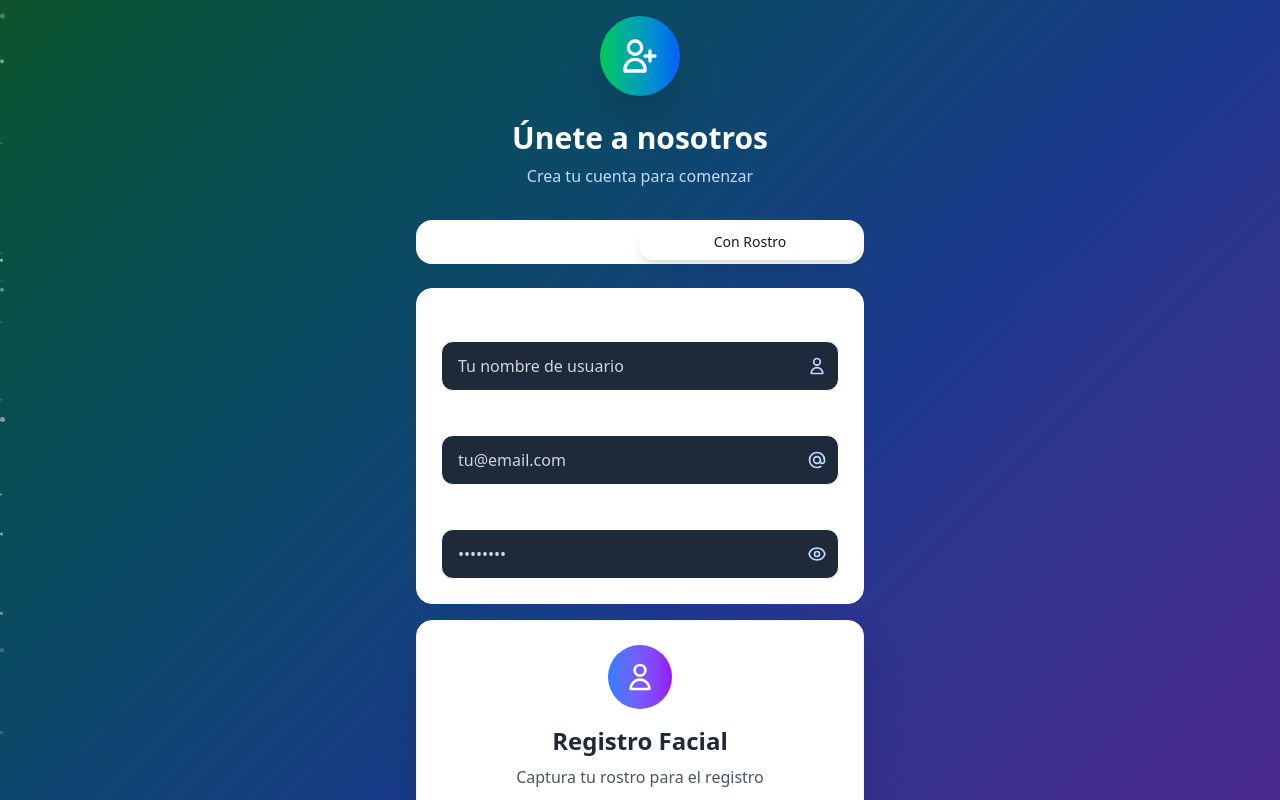
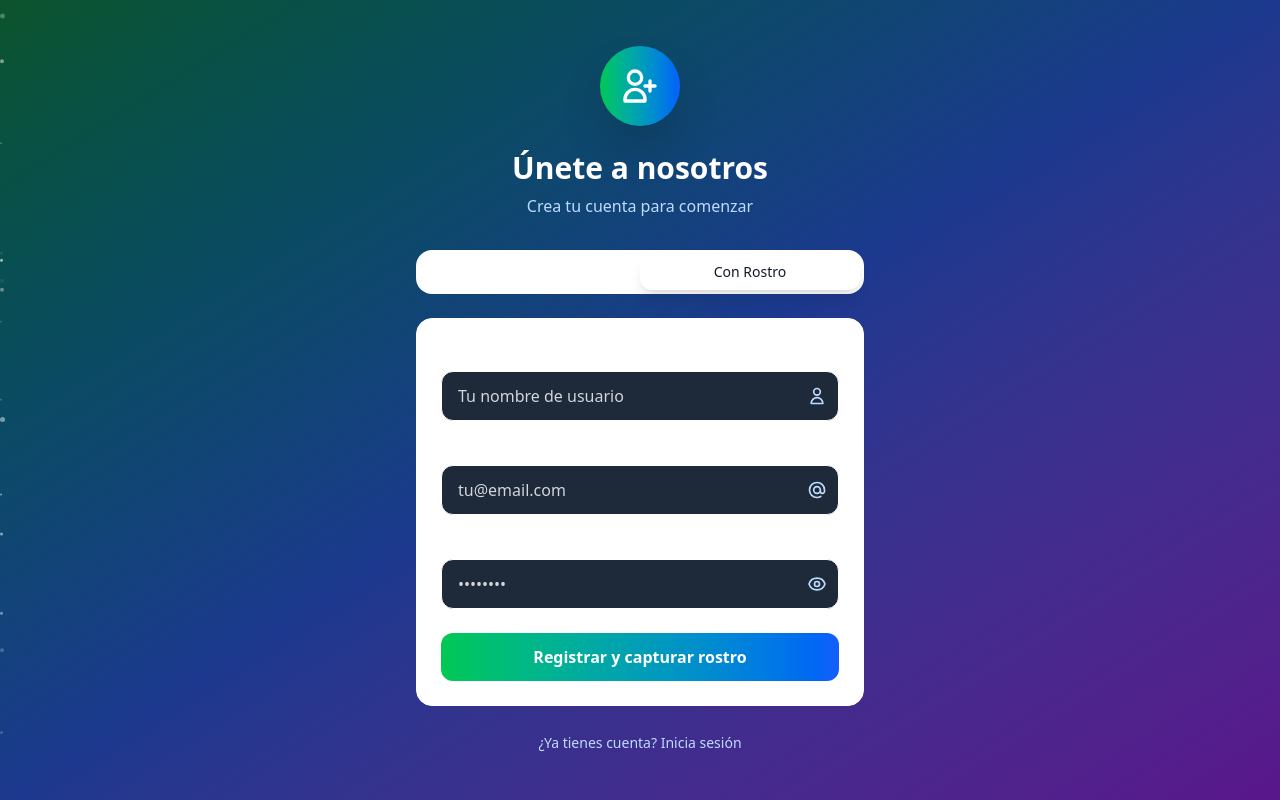
Before and after one commit to ferblanco75/ia-next, a Next.js app: page /register in a window 1280 px wide. Both pictures are taken after a click on the button "Con Rostro". Shown: the top 800 px of the page. Built offline with nearby package versions, Linux system fonts and the light colour scheme.

Commit message:
agrego flujo de registro en 2 pasos

```diff
--- a/src/components/DynamicRegister.js
+++ b/src/components/DynamicRegister.js
@@ -9,7 +9,8 @@ const DynamicRegister = () => {
     username: '',
     email: '',
     password: '',
-    confirmPassword: ''
+    confirmPassword: '',
+    showFaceAuth: false
   });
   const [isLoading, setIsLoading] = useState(false);
   const [error, setError] = useState('');
@@ -366,7 +367,24 @@ const DynamicRegister = () => {
                 exit={{ opacity: 0, x: 20 }}
                 transition={{ duration: 0.3 }}
               >
-                <form className="bg-white bg-opacity-10 backdrop-blur-lg rounded-2xl p-6 border border-white border-opacity-20 mb-4">
+                {!formData.showFaceAuth ? (
+                  <form
+                    className="bg-white bg-opacity-10 backdrop-blur-lg rounded-2xl p-6 border border-white border-opacity-20 mb-4"
+                    onSubmit={e => {
+                      e.preventDefault();
+                      // Validación básica
+                      if (!formData.username || !formData.email || !formData.password) {
+                        setError('Todos los campos son requeridos');
+                        return;
+                      }
+                      if (formData.password.length < 6) {
+                        setError('La contraseña debe tener al menos 6 caracteres');
+                        return;
+                      }
+                      setError('');
+                      setFormData({ ...formData, showFaceAuth: true });
+                    }}
+                  >
                     <div className="space-y-4">
                       {/* Username */}
                       <div>
@@ -440,7 +458,16 @@ const DynamicRegister = () => {
                         </div>
                       </div>
                     </div>
+                    <motion.button
+                      type="submit"
+                      whileHover={{ scale: 1.02 }}
+                      whileTap={{ scale: 0.98 }}
+                      className="w-full mt-6 bg-gradient-to-r from-green-500 to-blue-600 text-white py-3 px-6 rounded-xl font-semibold hover:shadow-lg transition-all duration-200"
+                    >
+                      Registrar y capturar rostro
+                    </motion.button>
                   </form>
+                ) : (
                   <FaceAuth
                     onSuccess={handleFaceAuthSuccess}
                     onError={handleFaceAuthError}
@@ -449,6 +476,7 @@ const DynamicRegister = () => {
                     email={formData.email}
                     password={formData.password}
                   />
+                )}
               </motion.div>
             )}
           </AnimatePresence>
```
Lines whose indentation alone changed are shown as unchanged.
